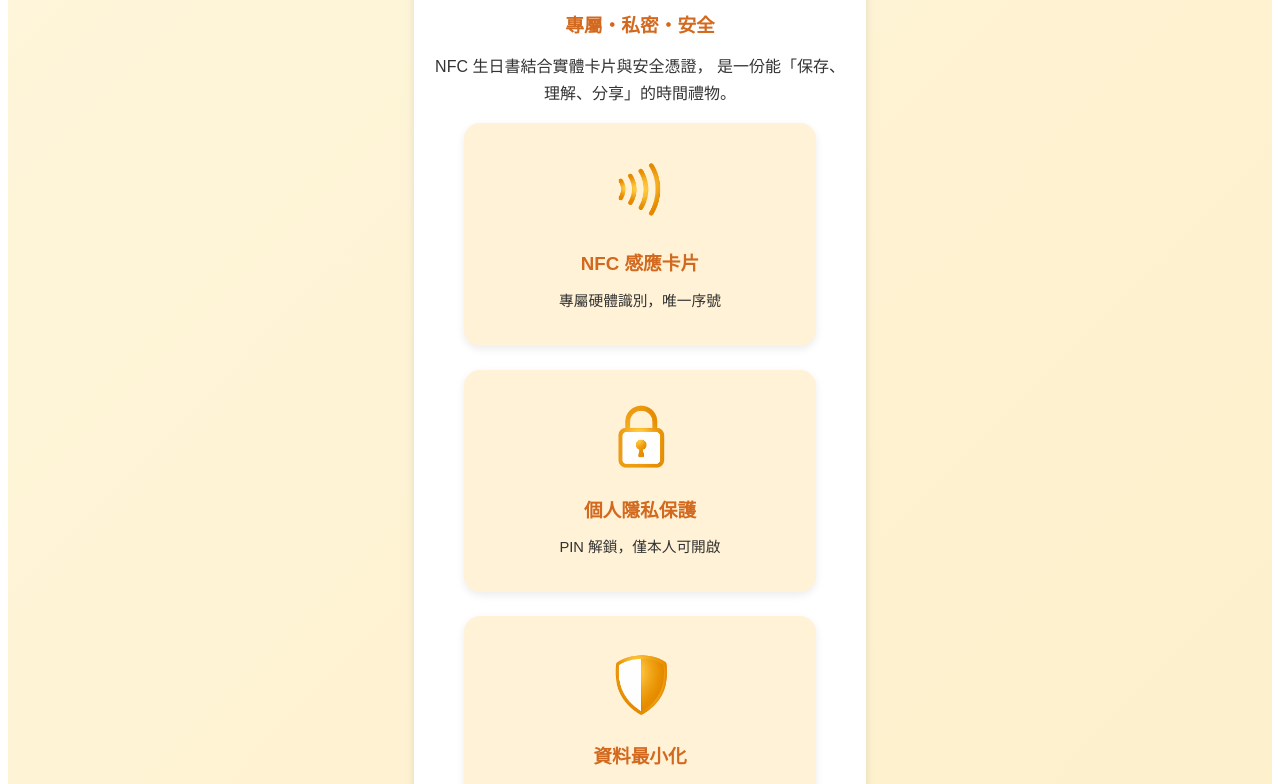
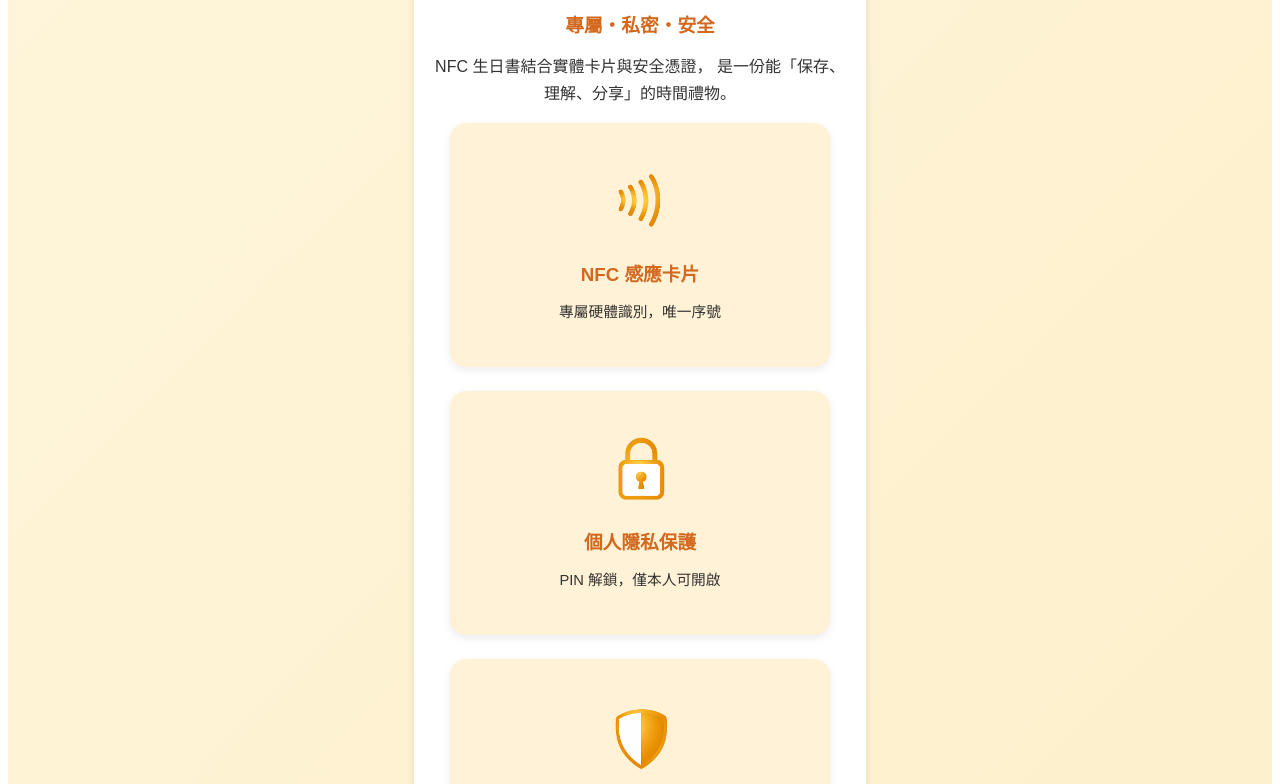
Before and after one commit to srluo/NFC-HBBK, a Next.js app: page /intro in a window 1280 px wide. Shown: the part 1771-2555 px from the top of the page. Built offline with nearby package versions, Linux system fonts and the light colour scheme.

Commit message:
Update book.module.css

```diff
--- a/pages/book/book.module.css
+++ b/pages/book/book.module.css
@@ -277,7 +277,7 @@
 .grid3 div {
   background: #fff2d6;
   border-radius: 16px;
-  padding: 1.2rem 1rem;
+  padding: 30px 30px;
   text-align: center;
   box-shadow: 0 3px 8px rgba(0,0,0,0.08);
   transition: transform 0.25s ease, box-shadow 0.25s ease;
```
